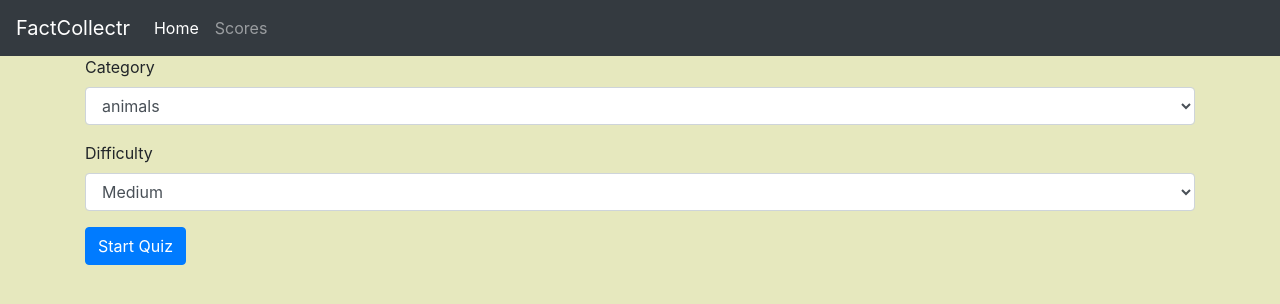
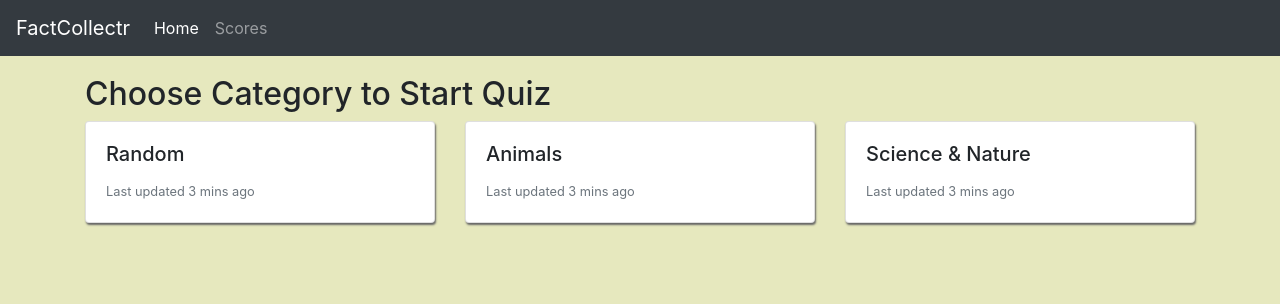
Before and after one commit to awilsongithub/factcollectr, a React (Create React App) app: page / in a window 1280 px wide. Shown: the top 304 px of the page. Built offline with nearby package versions, Linux system fonts and the light colour scheme.

Commit message:
updated category selection from a form to a card/button grid. questions now use user selected category endpoints

```diff
--- a/src/App.css
+++ b/src/App.css
@@ -17,7 +17,15 @@ body {
   border-radius: 4px;
 }
 .card:hover {
-  box-shadow: 1px 3px 2px #777;
+  /* box-shadow: 1px 3px 2px #777; */
+}
+.card-deck card {
+  margin-bottom: 15px;
+}
+.card-btn {
+  min-height: 100px;
+  /* max-height: 100px; */
+  cursor: pointer;
 }
 .btn-outline-secondary:hover {
   background-color: #e9ecef;
@@ -29,3 +37,6 @@ body {
 .btn-wrong-answer {
   background: #edaf9b;
 }
+.main-content {
+  padding-top: 20px;
+}
--- a/src/App.js
+++ b/src/App.js
@@ -24,8 +24,8 @@ class App extends Component {
   }
 
   categories = [
-    {name: 'Any Category', key: ''},
-    {name: 'General Knowledge', key: '9'},
+    {name: 'Random', key: ''},
+    {name: 'Animals', key: '27'},
     {name: 'Science & Nature', key: '17'}
   ]
 
@@ -46,9 +46,15 @@ class App extends Component {
                     OTHER METHODS
   ================================================== */
 
-  startQuiz = (e) => {
-    e.preventDefault();
-    this.getQuestions();
+  handleCategorySelection = (categoryObj) => {
+    console.log('handling cat string', categoryObj)
+    this.startQuiz(categoryObj)
+  }
+
+  startQuiz = (categoryObj) => {
+    // e.preventDefault();
+    // console.log('startQuiz e', e.target)
+    this.getQuestions(categoryObj);
     this.setState({
       loading: true,
       showStart: false,
@@ -57,9 +63,10 @@ class App extends Component {
   }
 
 
-  getQuestions = () => {
-    console.log('getQuestions called')
-    fetch('https://opentdb.com/api.php?amount=10')
+  getQuestions = (categoryObj) => {
+    console.log('getQuestions called with cat ', categoryObj)
+    const apiUrl = `https://opentdb.com/api.php?amount=10&category=${categoryObj.key}`;
+    fetch(apiUrl)
       .then(response => response.json())
       .then(response => response.results)
       .then(results => {
@@ -142,12 +149,13 @@ class App extends Component {
           </div>
         </nav>
 
-        <div className='container'>
+        <div className='container main-content'>
 
           {this.state.showStart &&
             <StartScreen
               startQuiz={this.startQuiz}
               categories={this.categories}
+              handleCategorySelection={this.handleCategorySelection}
             />
           }
 
--- a/src/QuestionList.js
+++ b/src/QuestionList.js
@@ -14,7 +14,7 @@ const QuestionList = props => {
     output = (<div><h4>Loading...</h4></div>)
   } else {
     output = (
-      <div className='row'>
+      <div className='row card-deck'>
         {props.questions.map( (question, index) =>
 
           <Question
--- a/src/StartScreen.js
+++ b/src/StartScreen.js
@@ -25,9 +25,62 @@ class StartScreen extends React.Component {
   // if data, render questionlist
   // if data/other toggle > hide StartScreen
   //
+  //
+
+
+  /**
+   * GRID OF BUTTONS
+   * MOBILE GOES TO SINGLE COL
+   * CLICK INITS SEARCH ON THAT CATEGORY
+   *
+   *
+   */
+
+
   render() {
     return (
+
       <div>
+        <h2>Choose Category to Start Quiz</h2>
+        <div class="card-deck">
+
+          {this.props.categories.map( (cat, i) =>
+            <div
+              className="card card-btn"
+              onClick={(e) => this.props.handleCategorySelection(cat, e)}>
+              <div className="card-body">
+                <h5 className="card-title">{cat.name}</h5>
+                <p className="card-text"><small className="text-muted">Last updated 3 mins ago</small></p>
+              </div>
+            </div>
+          )}
+
+        </div> {/* end deck */}
+      </div>
+
+
+
+
+
+
+
+
+
+    )
+  }
+
+}
+
+StartScreen.propTypes = {
+  startQuiz: PropTypes.func.isRequired,
+  categories: PropTypes.array.isRequired,
+  handleCategorySelection: PropTypes.func.isRequired
+}
+
+export default StartScreen;
+
+/* <div>
+
   <form>
 
     <div className="form-group">
@@ -64,15 +117,4 @@ class StartScreen extends React.Component {
     </button>
 
   </form>
-      </div>
-    )
-  }
-
-}
-
-StartScreen.propTypes = {
-  startQuiz: PropTypes.func.isRequired,
-  categories: PropTypes.array.isRequired
-}
-
-export default StartScreen;
+</div> */
```
Lines whose indentation alone changed are shown as unchanged.
